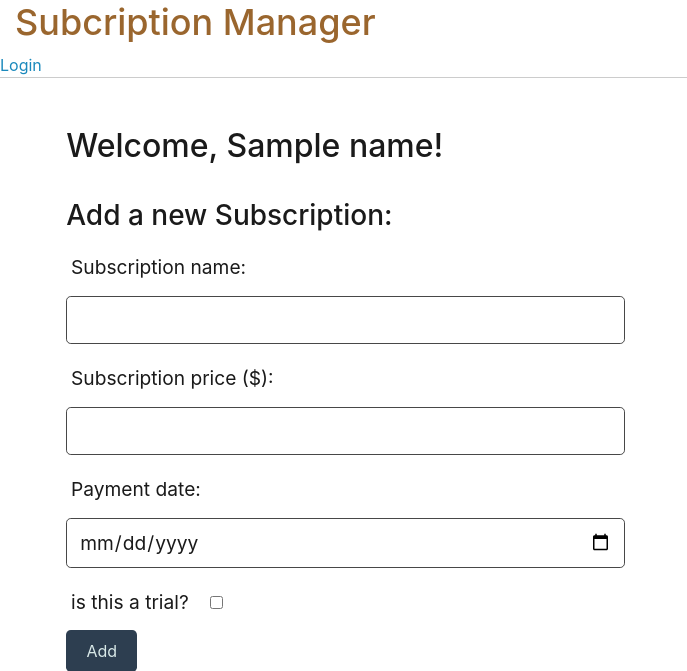
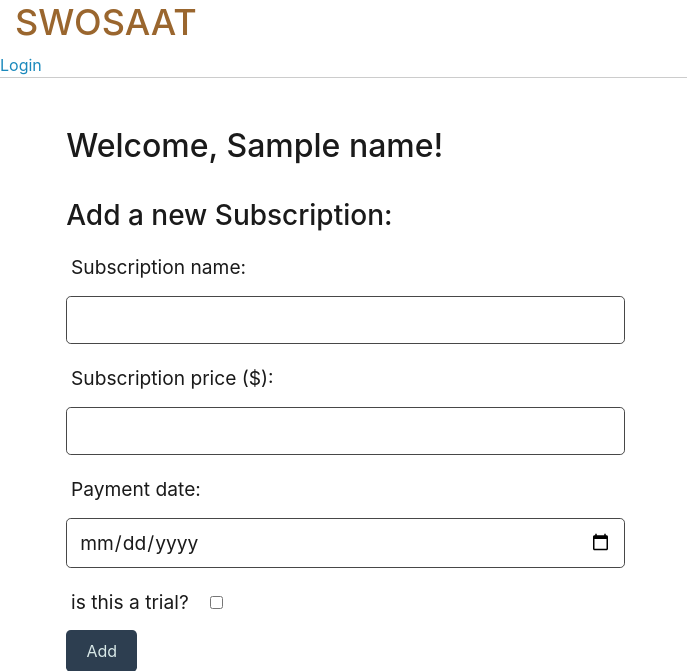
Before and after one commit to Laura-Bullek/SWOSAAT, a Node project: template views/profile.handlebars in a window 1280 px wide. Shown: the top 671 px of the page, without its empty margins (0-687 px from the left). Run offline with Node 20 templates, Linux system fonts and the light colour scheme; the template is opened without the code that fills it: most values are stand-ins (such as "Sample title", 1, 10 or a date in 2020); some libraries are stand-ins or nearby versions.

Commit message:
changed some names

```diff
--- a/views/layouts/main.handlebars
+++ b/views/layouts/main.handlebars
@@ -4,7 +4,7 @@
 <head>
     <meta charset="UTF-8">
     <meta name="viewport" content="width=device-width, initial-scale=1.0">
-    <title>Subcription Manager</title>
+    <title>SWOSAAT</title>
 
     <link rel="stylesheet" href="https://cdn.jsdelivr.net/npm/fullcalendar@5.7.2/main.min.css" />
     <link href="https://cdn.jsdelivr.net/npm/bootstrap@4.5.0/dist/css/bootstrap.css" rel="stylesheet" />
@@ -19,7 +19,7 @@
     <div class="flex-column justify-space-around">
         <header>
             <h1 class="col-auto header-tags">
-                <a href="/" style="color: #9a662e; text-decoration: none;">Subcription Manager</a>
+                <a href="/" style="color: #9a662e; text-decoration: none;">SWOSAAT</a>
             </h1>
             <nav class="nav-bar">
                 {{#if logged_in}}
```
